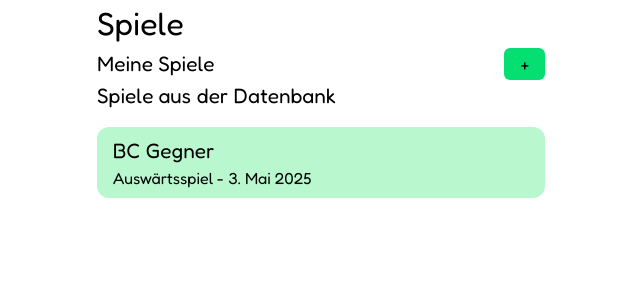
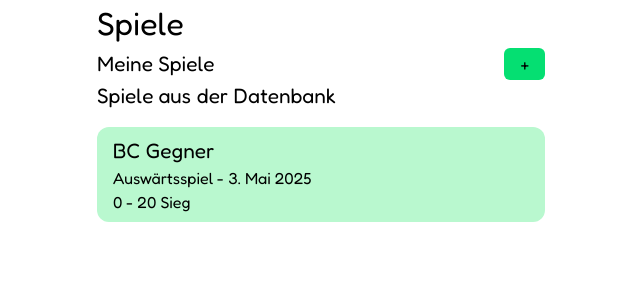
Before and after one commit to silvankammermann/stattrack, a React (Vite) app: page / in a window 1280 px wide. Shown: the top 300 px of the page, without its empty margins (319-959 px from the left). Built offline with nearby package versions, Linux system fonts and the light colour scheme.

Commit message:
Add score to games

```diff
--- a/src/pages/Index.tsx
+++ b/src/pages/Index.tsx
@@ -23,6 +23,9 @@ export default function Index() {
         <p>
           {game.homeGame ? "Heimspiel" : "Auswärtsspiel"} - {game.date}
         </p>
+        <p>
+          {game.homeGame ? `${game.score} - ${game.opponent.score}` : `${game.opponent.score} - ${game.score}`} {game.score - game.opponent.score < 0 ? "Niederlage" : "Sieg"}
+        </p>
       </div>
     </Link>)}
 
@@ -34,6 +37,9 @@ export default function Index() {
         <p>
           {game.homeGame ? "Heimspiel" : "Auswärtsspiel"} - {game.date}
         </p>
+        <p>
+          {game.homeGame ? `${game.score} - ${game.opponent.score}` : `${game.opponent.score} - ${game.score}`} {game.score - game.opponent.score < 0 ? "Niederlage" : "Sieg"}
+        </p>
       </div>
     </Link>)}
   </main>
```
